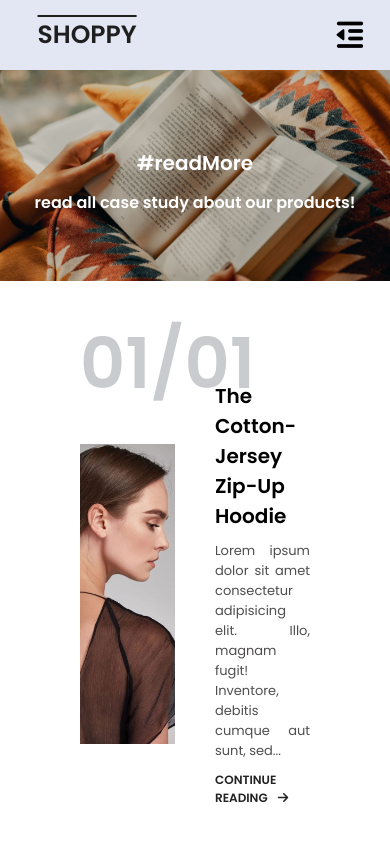
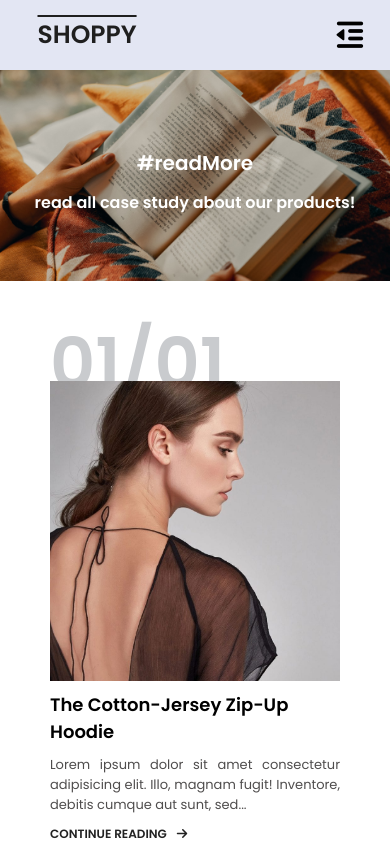
Before and after one commit to Abideen-program/Shoppy, a React (Create React App) app: page /blog in a window 390 px wide. Shown: the top 844 px of the page. Built offline with nearby package versions, Linux system fonts and the light colour scheme.

Commit message:
setting blog page mobile screen size

```diff
--- a/src/components/routes/Blog/BlogItem/BlogItem.module.css
+++ b/src/components/routes/Blog/BlogItem/BlogItem.module.css
@@ -27,7 +27,7 @@
   font-size: 2rem;
 }
 
-.blogDetails p{
+.blogDetails p {
   font-size: 1.3rem;
   color: #4f4d4d;
   margin: 1rem 0;
@@ -44,21 +44,41 @@
 }
 
 .blogDetails a::after {
-    content: '\f061';
-    font-family: 'Font Awesome 5 Free';
+  content: "\f061";
+  font-family: "Font Awesome 5 Free";
   font-size: 1.2rem;
   font-weight: 700;
   margin-left: 1rem;
 }
 
-.blogDetails a:hover{
+.blogDetails a:hover {
   color: #008178;
 }
 
-.blogBox h1{
+.blogBox h1 {
   position: absolute;
   font-size: 7rem;
   color: #c9cbce;
   top: -7rem;
   left: 0;
 }
+
+@media (max-width: 477px) {
+  .blogBox {
+    flex-direction: column;
+  }
+
+  .blogDetails,
+  .blogImage {
+    width: 100%;
+  }
+
+  .blogImage {
+    margin-right: 0;
+  }
+
+  .blogDetails h4 {
+    font-size: 1.8rem;
+    margin-top: 1rem;
+  }
+}
--- a/src/components/routes/Blog/BlogItems/BlogItems.module.css
+++ b/src/components/routes/Blog/BlogItems/BlogItems.module.css
@@ -1,3 +1,9 @@
 .blog{
     padding: 10rem 8rem 0 8rem;
 }
+
+@media (max-width: 477px) {
+    .blog{
+        padding: 10rem 5rem 0 5rem;
+    }
+  }
```
Lines whose indentation alone changed are shown as unchanged.
